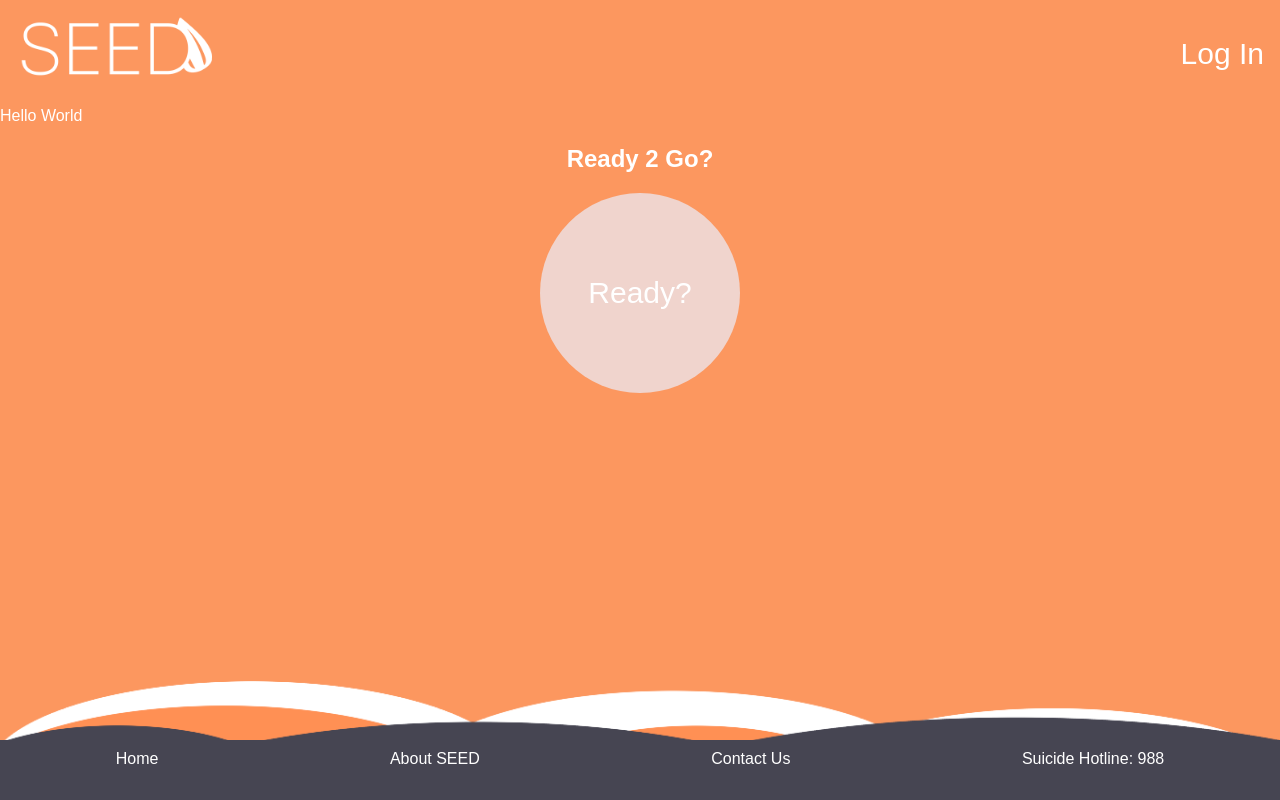
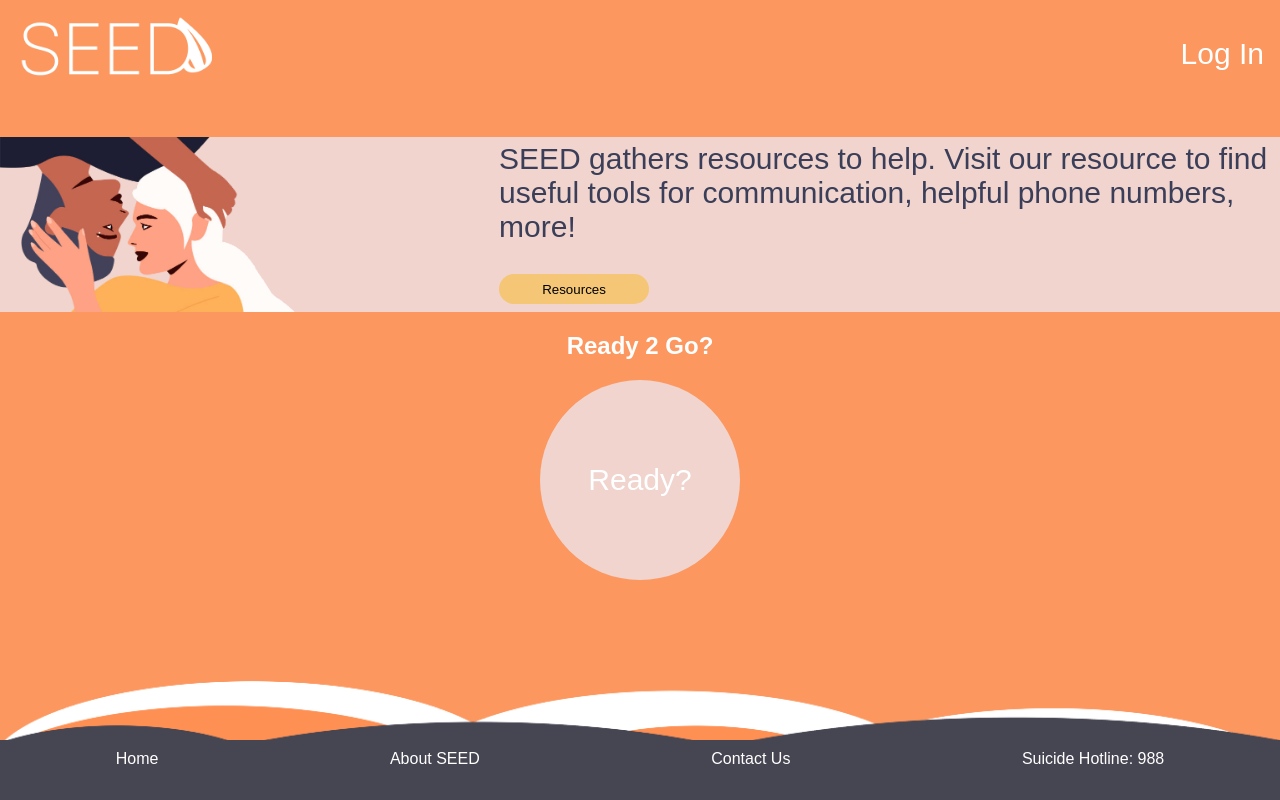
Before and after one commit to dhamid1/seed, a React (Create React App) app in the folder client/: page /Ready2Go in a window 1280 px wide. Built offline with nearby package versions, Linux system fonts and the light colour scheme.

Commit message:
upgraded Homepage and R2G first state changes

```diff
--- a/client/src/Pages/HomePage.css
+++ b/client/src/Pages/HomePage.css
@@ -9,7 +9,7 @@
   }
   .header {
     background-color: #f0d4cd;
-    height: 250px;
+    height: 175px;
     width: auto;
   }
   .headerContainer {
@@ -21,7 +21,7 @@
     color: #3a3e59;
     font-size: 30px;
     text-align: left;
-    padding-top: 20px;
+    padding-top: 5px;
   }
   .buttonHeader{
     background-color: #f4c675;
@@ -32,8 +32,8 @@
   }
 
   .couplepicHeader {
-    height: 250px;
-    width: 422px;
+    height: 175px;
+    width: auto;
     position: relative;
     float: left;
     margin-right: 200px
--- /dev/null
+++ b/client/src/Pages/R2GStages.js
@@ -0,0 +1 @@
+//delete if you don't use this file
--- a/client/src/Pages/Ready2Go.css
+++ b/client/src/Pages/Ready2Go.css
@@ -6,6 +6,7 @@ body{
   color: #fff;
 }
 .ready2goBtn{
+  position: relative;
   background-color: #f0d4cd;
   border-radius: 100px;
   width: 200px;
@@ -13,10 +14,49 @@ body{
   border: none;
   font-size: 30px;
   color: #fff;
+  overflow: hidden;
 }
+.ready2goBtn span {
+  position: relative;
+  z-index: 1;
+}
+.ready2goBtn::before{
+  content: '';
+  position: absolute;
+  top: var(--x);
+  left: var(--y);
+  transform: translate(-50%,-50%);
+  opacity: 50%;
+  width: 0;
+  height: 0;
+  border-radius: 50%;
+  background: #fff;
+  color: #f0d4cd;
+  transition: width 0.5s, height 0.5s;
+  overflow: hidden;
+
+}
+.ready2goBtn:hover::before{
+  width: 300px;
+  height: 300px;
+
+}
+.ready2goBtn::after{
+  background-color: coral;
+}
+
+
+
+.pulse {
+  animation-name: pulse;
+  animation-timing-function: ease-in-out;
+}
+
+
 .r2gBox{
   margin-left: auto;
   margin-right: auto;
   width: 200px;
   text-align: center;
+  padding-bottom: 200px;
 }
--- a/client/src/Pages/Ready2Go.js
+++ b/client/src/Pages/Ready2Go.js
@@ -1,22 +1,48 @@
-import React from 'react';
-import './Ready2Go.css'; // Import a CSS file for styling
-import './HomePage.css'; // Import a CSS file for styling
+//import React, { useEffect, useState } from 'react';
+import './Ready2Go.css';
+import './HomePage.css';
+/*import Banner from '../components/Banner';*/
+import R2GBtnStart from '../components/R2GBtnStart';
 
 const Ready2Go = () => {
   return (
-    <div className="ready2go">
-        <header>
-    Hello World
-    </header>
-    <div className='r2gBox'>
-      <h2 >Ready 2 Go?</h2>
-        <button className= "ready2goBtn">
-            Ready?
-        </button>
-    </div>
-    </div>
+  < R2GBtnStart />
   );
+  // const [mousePosition, setMousePosition] = useState({ x: 0, y: 0 });
+
+  // useEffect(() => {
+  //   const ready2goBtn = document.querySelector('.ready2goBtn');
+
+  //   const handleMouseMove = (e) => {
+  //     const x = e.pageX - ready2goBtn.offsetLeft;
+  //     const y = e.pageY - ready2goBtn.offsetTop;
+  //     setMousePosition({ x, y });
+  //   };
+
+  //   ready2goBtn.addEventListener('mousemove', handleMouseMove);
+
+  //   // Clean up
+  //   return () => {
+  //     ready2goBtn.removeEventListener('mousemove', handleMouseMove);
+  //   };
+  // }, []);
+
+  // return (
+  //   <div className="ready2go">
+  //     <header>
+  //       <Banner />
+  //     </header>
+  //     <div className='r2gBox'>
+  //       <h2>Ready 2 Go?</h2>
+  //       <button
+  //         className="ready2goBtn"
+  //         style={{ '--x': `${mousePosition.x}px`, '--y': `${mousePosition.y}px` }}
+  //       >
+  //         <span>Ready?</span>
+  //       </button>
+  //     </div>
+  //   </div>
+  // );
 };
-// this page will change the home page to whatever we want! if we want to link
-//stuff just let me know and ill look around
+
 export default Ready2Go;
--- /dev/null
+++ b/client/src/components/Banner.js
@@ -0,0 +1,17 @@
+import coupleHead from '../Pages/Images/coupleHeader_02.png';
+
+const Banner = () => {
+    return (
+
+<div className="header">
+<div className="featureHeaderContainer">
+<img src={coupleHead} className="couplepicHeader" alt="Header Couple"/>
+<p className='headerText'> SEED gathers resources to help. Visit our resource
+to find useful tools for communication, helpful phone numbers, more!</p>
+<button className='buttonHeader'>Resources</button>
+</div>
+</div>
+);
+};
+
+export default Banner;
--- /dev/null
+++ b/client/src/components/R2GBtnStart.js
@@ -0,0 +1,54 @@
+import React, { useEffect, useState } from 'react';
+import '../Pages/Ready2Go.css';
+import '../Pages/HomePage.css';
+import Banner from '../components/Banner';
+
+const R2GBtnStart = () => {
+    const [mousePosition, setMousePosition] = useState({ x: 0, y: 0 });
+    const [isWaiting, setIsWaiting] = useState(false);  // State for button status
+
+    useEffect(() => {
+        const ready2goBtn = document.querySelector('.ready2goBtn');
+
+        const handleMouseMove = (e) => {
+            const x = e.pageX - ready2goBtn.offsetLeft;
+            const y = e.pageY - ready2goBtn.offsetTop;
+            setMousePosition({ x, y });
+        };
+
+        ready2goBtn.addEventListener('mousemove', handleMouseMove);
+
+        // Clean up
+        return () => {
+            ready2goBtn.removeEventListener('mousemove', handleMouseMove);
+        };
+    }, []);
+
+    const handleClick = () => {
+        setIsWaiting(!isWaiting);  // Toggle the state
+    };
+
+    return (
+        <div className="ready2go">
+            <header>
+                <Banner />
+            </header>
+            <div className='r2gBox'>
+                <h2>Ready 2 Go?</h2>
+                <button
+                    className="ready2goBtn"
+                    style={{
+                        '--x': `${mousePosition.x}px`,
+                        '--y': `${mousePosition.y}px`,
+                        backgroundColor: isWaiting ? '#333' : '',  // Change color based on state
+                    }}
+                    onClick={handleClick}
+                >
+                    <span>{isWaiting ? 'Waiting...' : 'Ready?'}</span>  {/* Change text based on state */}
+                </button>
+            </div>
+        </div>
+    );
+};
+
+export default R2GBtnStart;
```
